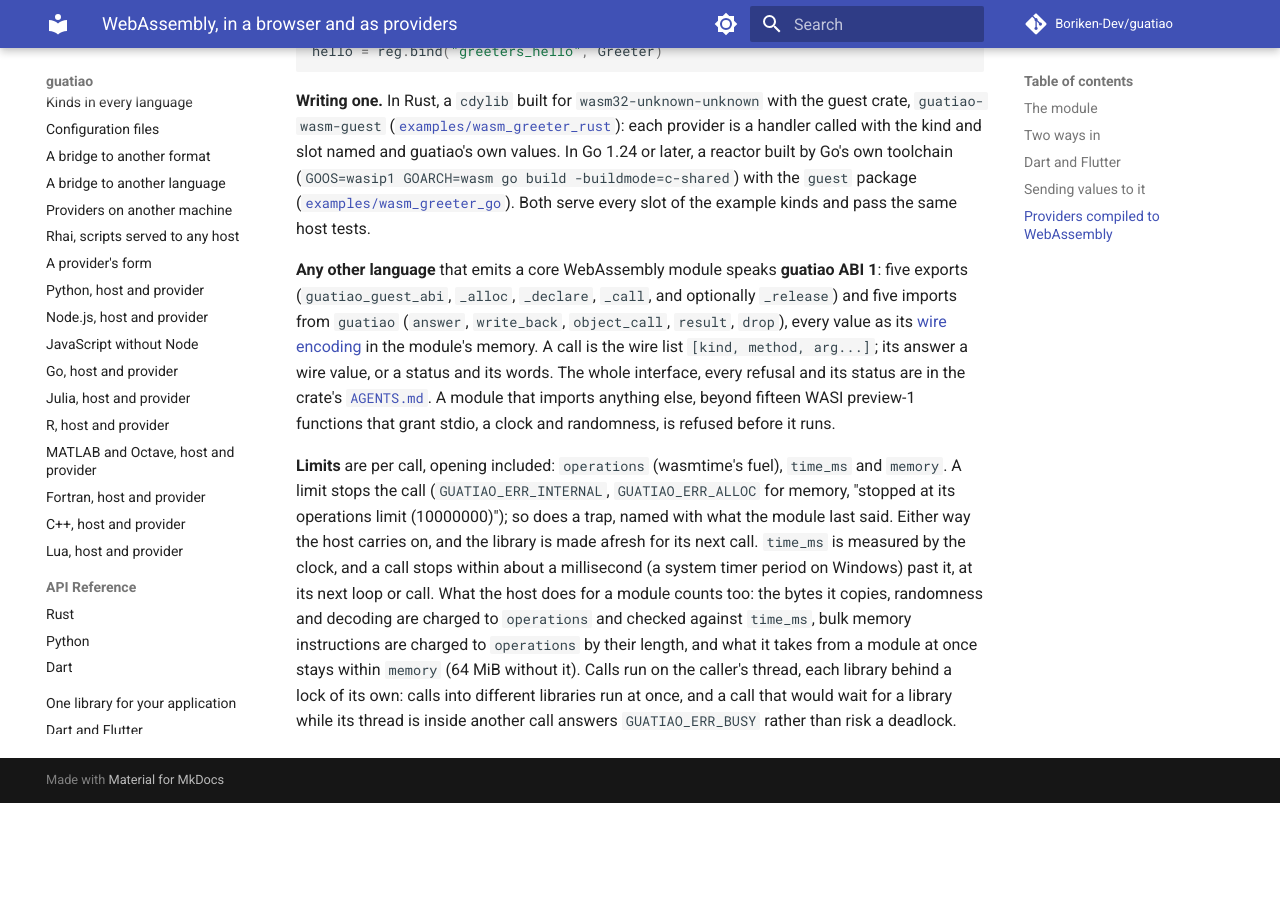
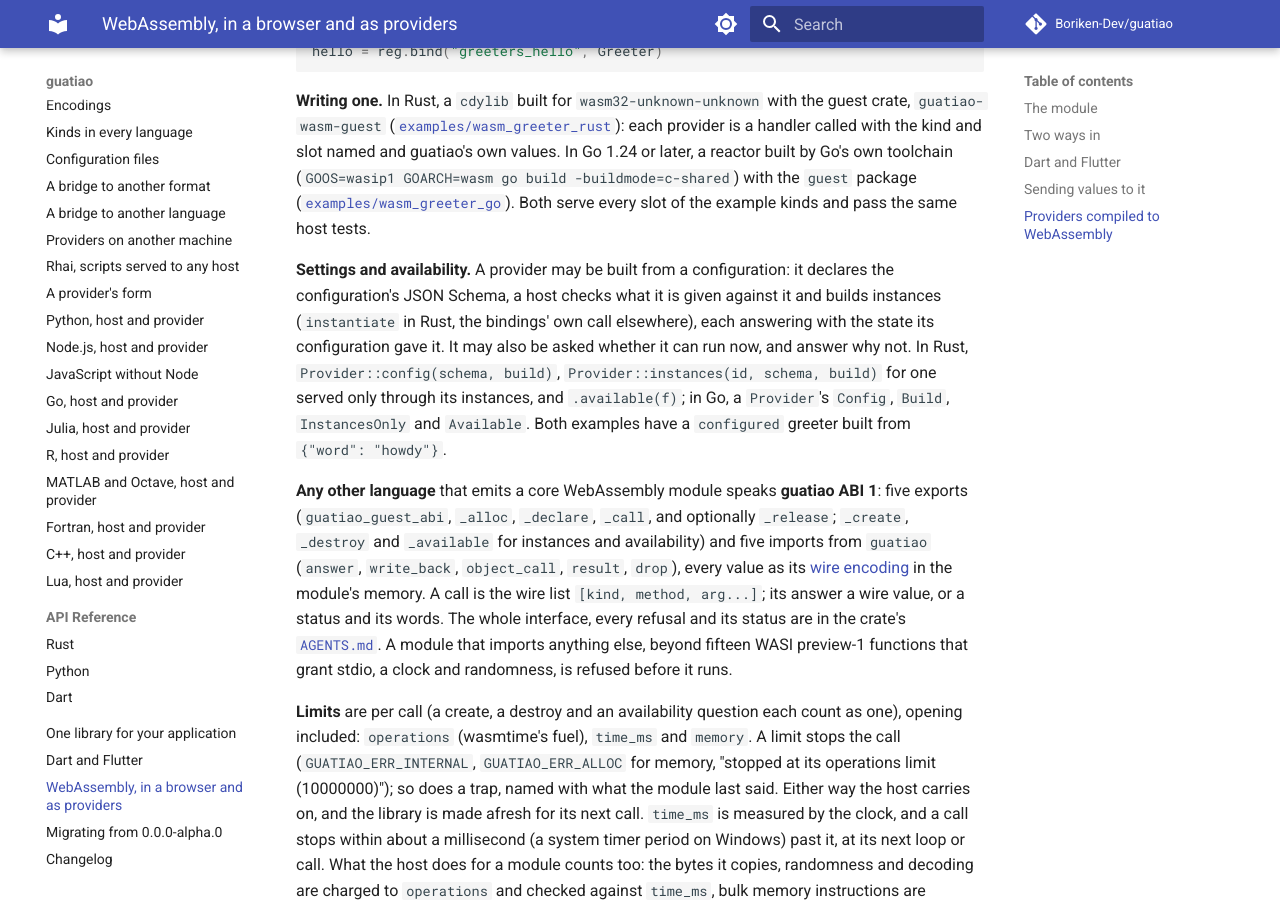
Before and after one commit to Boriken-Dev/guatiao, an MkDocs documentation site: the page built from docs/wasm.md, in a window 1280 px wide and 900 px high, scrolled down 3568 px. Built offline with MkDocs 1.6.1 and Material for MkDocs 9.7.7, drawn with Linux system fonts in a browser that asks for light colours; comment, search, counter and statistics services are not loaded; before the commit the page ends 4371 px from its top, so only the background shows below that.

Commit message:
docs: wasm providers built from a configuration and asked whether they run

```diff
--- a/docs/wasm.md
+++ b/docs/wasm.md
@@ -184,9 +184,21 @@
 ([`examples/wasm_greeter_go`](https://github.com/Boriken-Dev/guatiao/tree/main/examples/wasm_greeter_go)).
 Both serve every slot of the example kinds and pass the same host tests.
 
+**Settings and availability.** A provider may be built from a
+configuration: it declares the configuration's JSON Schema, a host checks
+what it is given against it and builds instances (`instantiate` in Rust,
+the bindings' own call elsewhere), each answering with the state its
+configuration gave it. It may also be asked whether it can run now, and
+answer why not. In Rust, `Provider::config(schema, build)`,
+`Provider::instances(id, schema, build)` for one served only through its
+instances, and `.available(f)`; in Go, a `Provider`'s `Config`, `Build`,
+`InstancesOnly` and `Available`. Both examples have a `configured`
+greeter built from `{"word": "howdy"}`.
+
 **Any other language** that emits a core WebAssembly module speaks
 **guatiao ABI 1**: five exports (`guatiao_guest_abi`, `_alloc`, `_declare`,
-`_call`, and optionally `_release`) and five imports from `guatiao`
+`_call`, and optionally `_release`; `_create`, `_destroy` and `_available`
+for instances and availability) and five imports from `guatiao`
 (`answer`, `write_back`, `object_call`, `result`, `drop`), every value as
 its [wire encoding](encodings.md#values-on-the-wire) in the module's
 memory. A call is the wire list `[kind, method, arg...]`; its answer a
@@ -197,7 +209,8 @@
 functions that grant stdio, a clock and randomness, is refused before it
 runs.
 
-**Limits** are per call, opening included: `operations` (wasmtime's fuel),
+**Limits** are per call (a create, a destroy and an availability question
+each count as one), opening included: `operations` (wasmtime's fuel),
 `time_ms` and `memory`. A limit stops the call (`GUATIAO_ERR_INTERNAL`,
 `GUATIAO_ERR_ALLOC` for memory, "stopped at its operations limit
 (10000000)"); so does a trap, named with what the module last said. Either
```
Also changed, not shown: CHANGELOG.md (+7 -0 lines).
